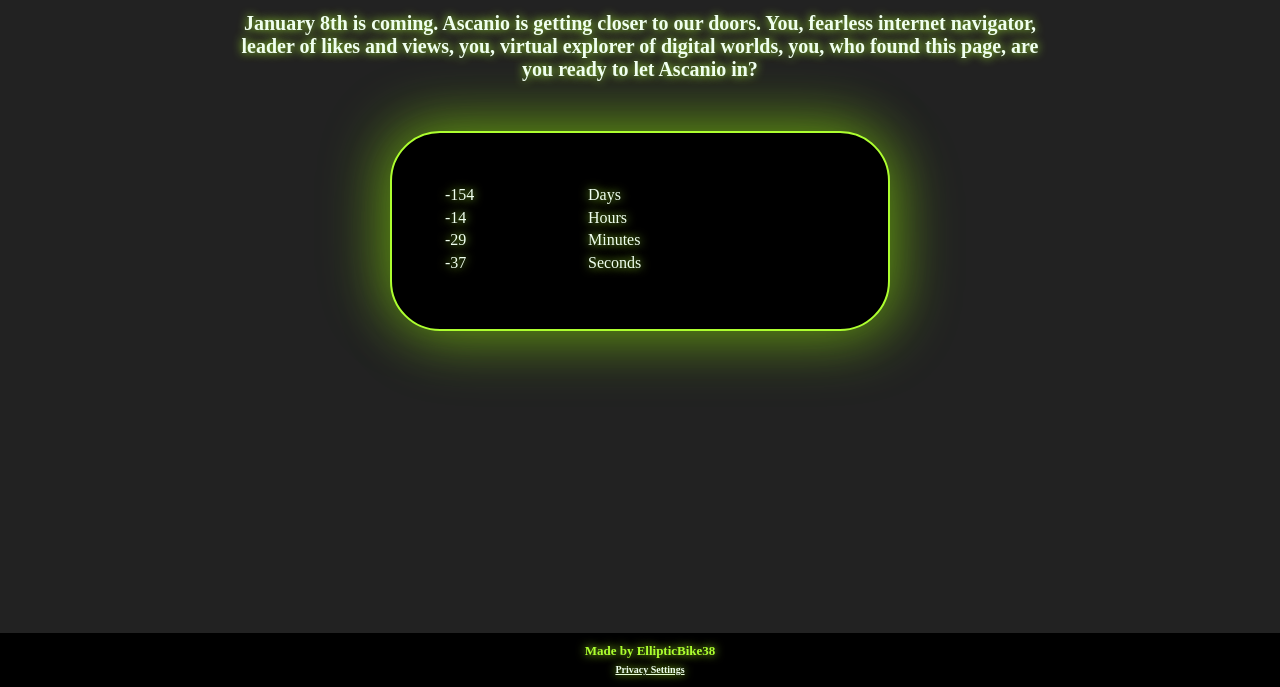
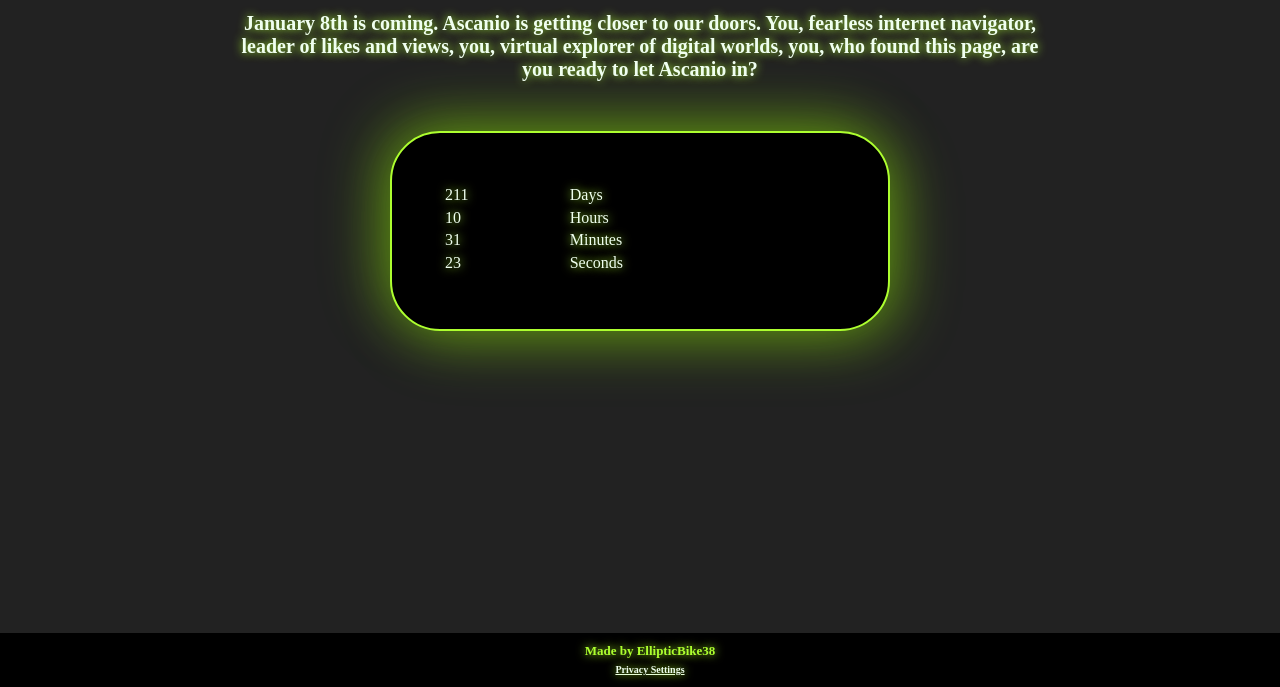
Before and after one commit to EllipticBike38/ascanioCountdown, a plain HTML site: page index.html in a window 1280 px wide. Shown: the part 113-800 px from the top of the page. Drawn offline with Linux system fonts and the light colour scheme; a web font is replaced by a local one.

Commit message:
Fix countdown year after January

```diff
--- a/index.html
+++ b/index.html
@@ -223,7 +223,8 @@
 
                 countDate.setDate(8);
                 countDate.setMonth(0);
-                countDate.setFullYear(now.getFullYear() + (now.getMonth() === 0 && now.getDate() >= 8 ? 1 : 0));
+                const jan8ThisYear = new Date(now.getFullYear(), 0, 8);
+                countDate.setFullYear(now.getFullYear() + (now >= jan8ThisYear ? 1 : 0));
                 countDate.setHours(0);
                 countDate.setMinutes(0);
                 countDate.setSeconds(0);
```
